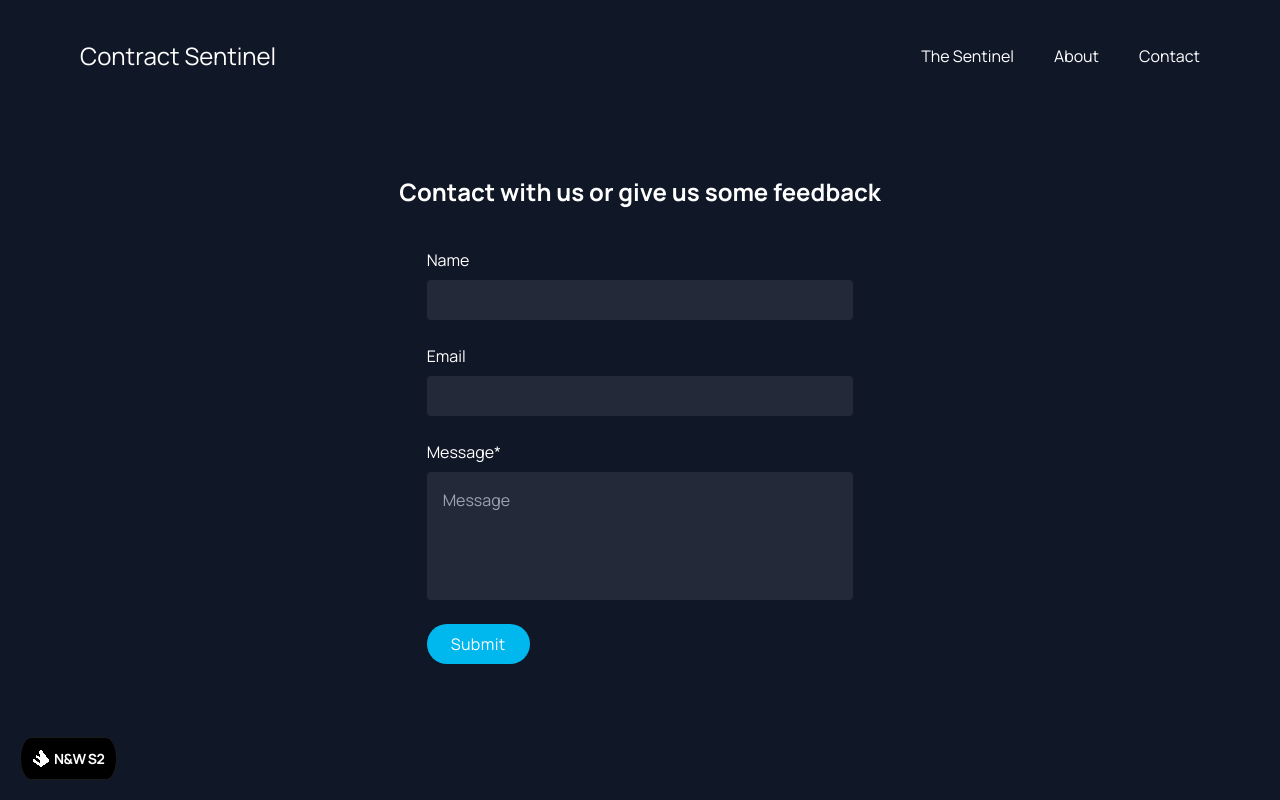
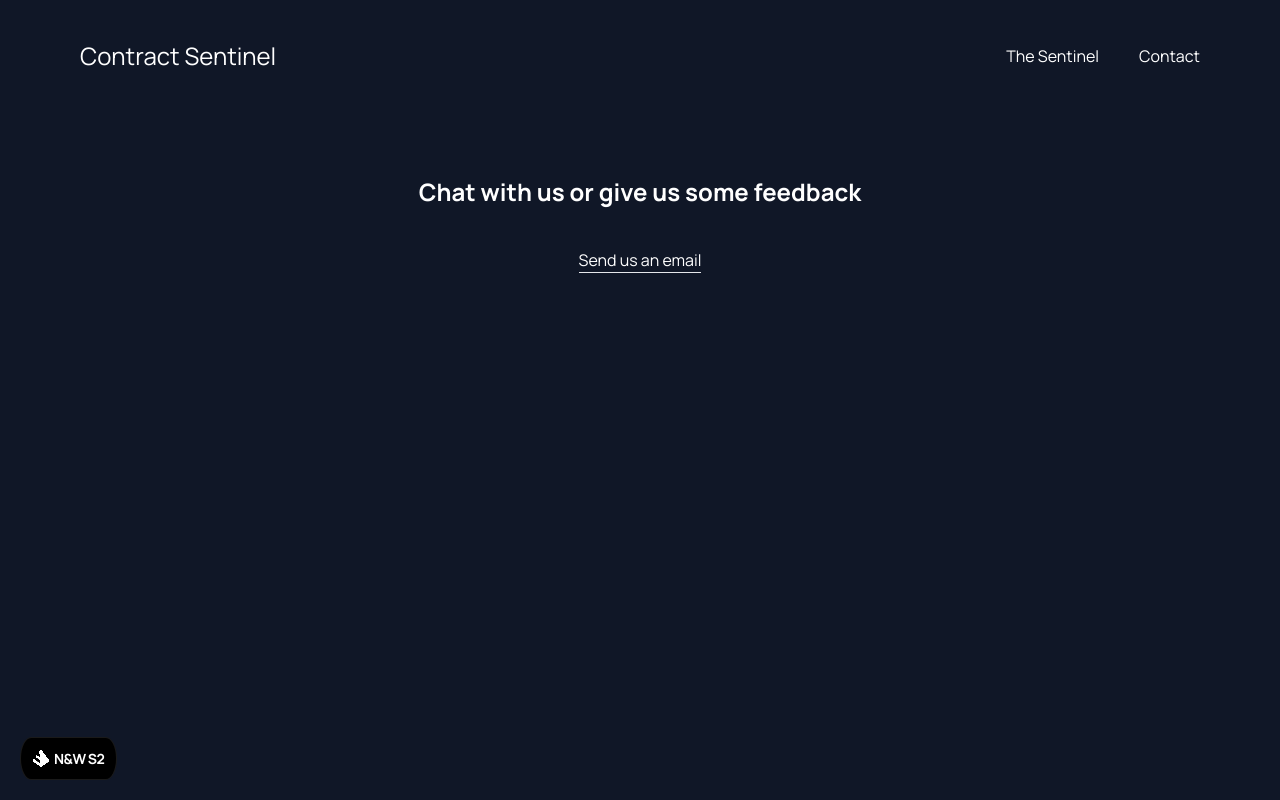
Before and after one commit to AFPedreros/contract-sentinel, a Next.js app: page /contact in a window 1280 px wide. Built offline with nearby package versions, Linux system fonts and the light colour scheme.

Commit message:
put a send email in contact

```diff
--- a/components/Header.js
+++ b/components/Header.js
@@ -8,6 +8,8 @@ const Header = () => {
 
     const toggleMenu = () => {
         setToggle((prev) => !prev);
+        const overflow = toggle ? "visible" : "hidden";
+        document.body.style.overflow = overflow;
     };
 
     return (
@@ -26,13 +28,13 @@ const Header = () => {
                 >
                     The Sentinel
                 </Link>
-                <Link
+                {/* <Link
                     className="border-b border-[#101727] hover:text-[#00B8EE] hover:border-solid
                     hover:border-b hover:border-[#00B8EE]"
                     href="/about"
                 >
                     About
-                </Link>
+                </Link> */}
                 <Link
                     className="border-b border-[#101727] hover:text-[#00B8EE] hover:border-solid
                     hover:border-b hover:border-[#00B8EE]"
@@ -61,13 +63,13 @@ const Header = () => {
                     >
                         The Sentinel
                     </Link>
-                    <Link
+                    {/* <Link
                         className="border-b text-xl py-4 border-[#101727] hover:text-[#00B8EE]"
                         href="/about"
                         onClick={toggleMenu}
                     >
                         About
-                    </Link>
+                    </Link> */}
                     <Link
                         className="border-b text-xl py-4 border-[#101727] hover:text-[#00B8EE]"
                         href="/contact"
--- a/package.json
+++ b/package.json
@@ -15,6 +15,7 @@
     "@fortawesome/free-regular-svg-icons": "^6.2.1",
     "@fortawesome/free-solid-svg-icons": "^6.2.1",
     "@fortawesome/react-fontawesome": "^0.2.0",
+    "@sendgrid/mail": "^7.7.0",
     "eslint": "8.27.0",
     "eslint-config-next": "13.0.3",
     "framer-motion": "^6.5.1",
--- /dev/null
+++ b/pages/api/form.js
@@ -0,0 +1,9 @@
+const form = async (req, res) => {
+    const body = JSON.parse(req.body);
+
+    console.log(body);
+
+    res.status(200).json({ status: "OK" });
+};
+
+export default form;
--- a/pages/contact.js
+++ b/pages/contact.js
@@ -1,10 +1,41 @@
+import { useState } from "react";
 import Head from "next/head";
 import Header from "../components/Header";
 import BuildspaceLogo from "../components/BuildspaceLogo";
 const Contact = () => {
+    const [form, setForm] = useState({
+        name: "",
+        email: "",
+        message: "",
+    });
+
+    const sendEmail = () => {
+        window.open("mailto:felipe.pedreros94@gmail.com");
+    };
+
+    const handleChange = (e) => {
+        const { value, name } = e.target;
+        setForm((prevState) => {
+            return {
+                ...prevState,
+                [name]: value,
+            };
+        });
+    };
+
     const handleOnSubmit = (e) => {
         e.preventDefault();
-        console.log("Clicked");
+
+        fetch("api/form", {
+            method: "POST",
+            body: JSON.stringify(form),
+        });
+
+        setForm({
+            name: "",
+            email: "",
+            message: "",
+        });
     };
 
     return (
@@ -15,9 +46,15 @@ const Contact = () => {
             <Header />
             <div className="mt-10 px-6 md:px-0 mx-auto md:mt-16 text-center">
                 <h1 className="text-2xl font-semibold mb-2   ">
-                    Contact with us or give us some feedback
+                    Chat with us or give us some feedback
                 </h1>
-                <form
+                <p
+                    className="cursor-pointer mt-10 border-b w-fit mx-auto"
+                    onClick={sendEmail}
+                >
+                    Send us an email
+                </p>
+                {/* <form
                     onSubmit={handleOnSubmit}
                     className="md:w-1/3 w-full mt-10 flex flex-col gap-6 text-left mx-auto"
                     method="post"
@@ -27,6 +64,8 @@ const Contact = () => {
                         <input
                             type="text"
                             name="name"
+                            value={form.name || ""}
+                            onChange={handleChange}
                             className="w-full rounded p-4 h-10 focus:border focus:outline-none
                         focus:border-[#00B8EE] bg-[#232938]"
                         />
@@ -36,6 +75,8 @@ const Contact = () => {
                         <input
                             type="email"
                             name="email"
+                            value={form.email || ""}
+                            onChange={handleChange}
                             className="w-full rounded p-4 h-10 focus:border focus:outline-none
                         focus:border-[#00B8EE] bg-[#232938]"
                         />
@@ -45,6 +86,9 @@ const Contact = () => {
                         <textarea
                             required={true}
                             placeholder="Message"
+                            name="message"
+                            value={form.message || ""}
+                            onChange={handleChange}
                             className="w-full rounded p-4 h-32 focus:border focus:outline-none
                         focus:border-[#00B8EE] resize-none bg-[#232938]"
                         />
@@ -55,7 +99,7 @@ const Contact = () => {
                     >
                         Submit
                     </button>
-                </form>
+                </form> */}
             </div>
             <BuildspaceLogo />
         </div>
```
Also changed, not shown: 1 other file (tests, documents, lock files or other folders).
